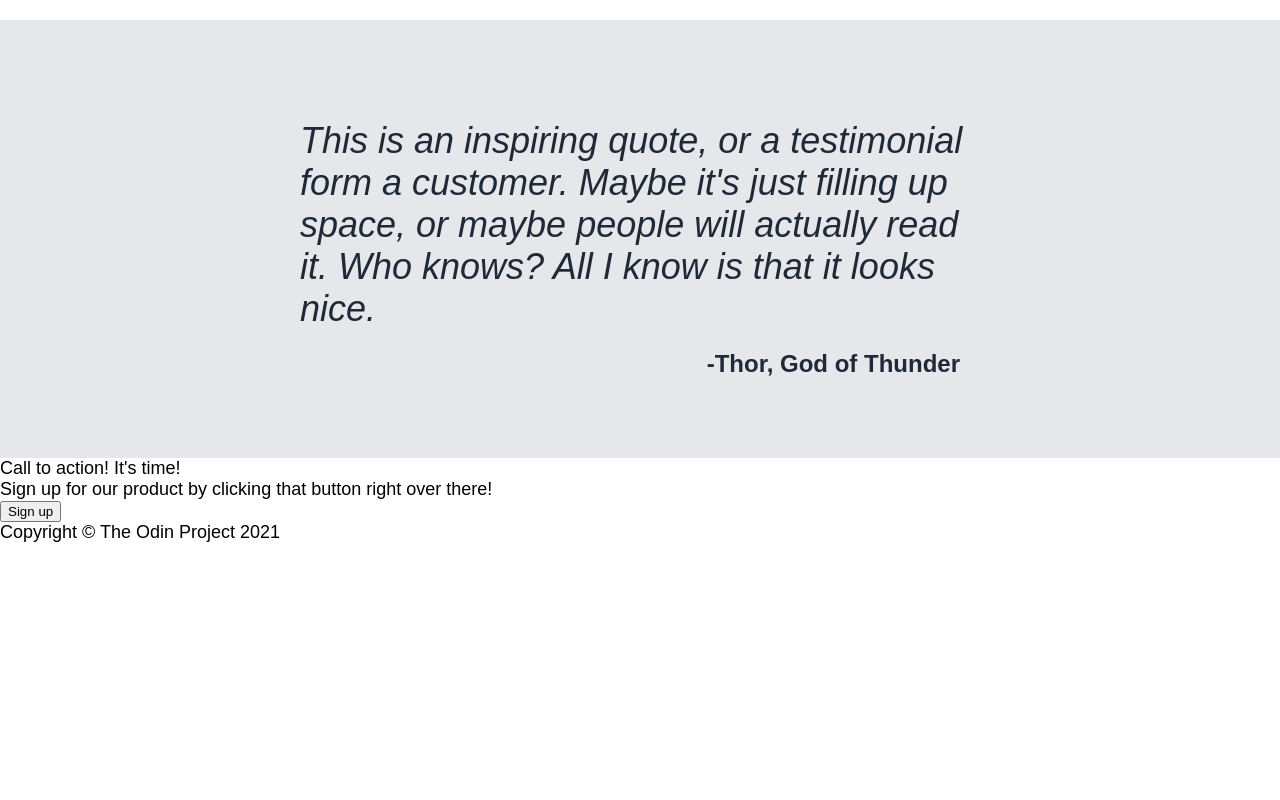
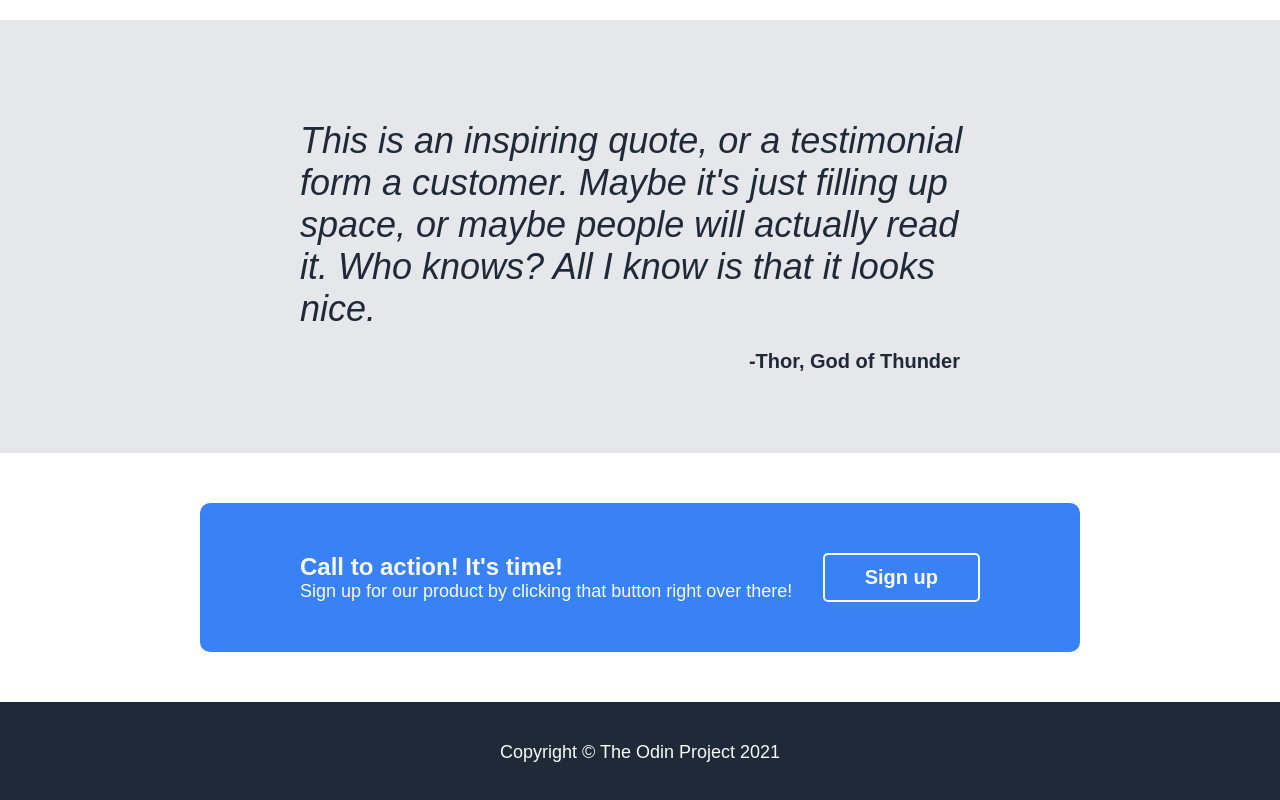
Before and after one commit to athanie2003/landing-page, a plain HTML site: page index.html in a window 1280 px wide. Shown: the part 894-1694 px from the top of the page. Before the commit the page ends 1437 px from the top, so only its background shows below. Drawn offline with Linux system fonts and the light colour scheme.

Commit message:
Add style to bottom-section

```diff
--- a/index.html
+++ b/index.html
@@ -51,13 +51,11 @@
         <p class="reference">-Thor, God of Thunder</p>
     </div>
     <div class="bottom-section">
-        <div class="blue-box">
-            <div class="bottom-text">
-                <p class="subheading">Call to action! It's time!</p>
-                <p>Sign up for our product by clicking that button right over there!</p>
-            </div>
-            <button class="bottom-btn">Sign up</button>
+        <div class="bottom-text">
+            <p class="subheading">Call to action! It's time!</p>
+            <p>Sign up for our product by clicking that button right over there!</p>
         </div>
+        <button class="bottom-btn">Sign up</button>
     </div>
     <footer>
         <p>Copyright © The Odin Project 2021</p>
--- a/styles.css
+++ b/styles.css
@@ -42,7 +42,7 @@ ul{
     display: flex;
     list-style-type: none;
     align-items: center;
-    gap: 16px;
+    gap: 30px;
     padding: 0;
 }
 
@@ -137,6 +137,8 @@ a{
     font-size: 36px;
     font-style: italic;
     font-weight: lighter;
+    display: flex;
+    flex-shrink: 0;
 }
 
 .reference{
@@ -147,6 +149,41 @@ a{
     justify-content: flex-end;
     margin-left: 300px;
     margin-right: 300px;
+    font-size: 20px;
+    font-weight: bold;
+}
+
+.bottom-section{
+    margin: 50px 200px;
+    background-color: #3882F6;
+    color: #F9FAF8;
+    border-radius: 10px;
+    padding: 50px 100px;
+    display: flex;
+    justify-content: space-between;
+}
+
+.subheading{
     font-size: 24px;
     font-weight: bold;
 }
+
+.bottom-btn{
+    color: #F9FAF8;
+    background-color: #3882F6;
+    border: 2px solid #F9FAF8;
+    border-radius: 5px;
+    font-size: 20px;
+    font-weight: bold;
+    padding: 0 40px;
+}
+
+footer{
+    display: flex;
+    justify-content: center;
+    align-items: center;
+    color: #F9FAF8;
+    background-color: #1F2937;
+    padding-top: 40px;
+    padding-bottom: 40px;
+}
```
